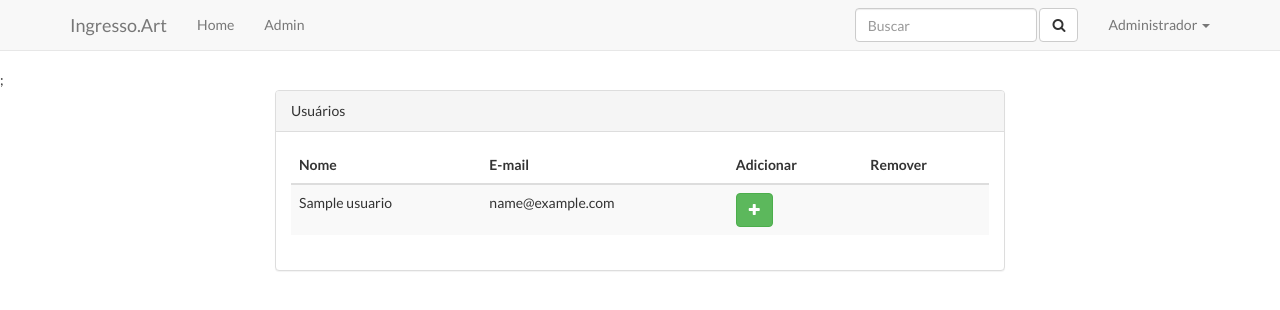
After one commit to lucianalml/ingresso, a Laravel app: template resources/views/admin/produtores/create.blade.php in a window 1280 px wide. The commit adds this page. Shown: the top 310 px of the page. Run offline with Laravel 8, Linux system fonts and the light colour scheme; a user stored in the database is signed in; data comes from the database, SQL or seed files in the repository; tables that the repository leaves empty hold one stand-in row (values such as "Sample post"); the template is opened without the code that fills it: most values are stand-ins (such as "Sample title", 1, 10 or a date in 2020); settings files or empty folders that the repository lacks are supplied; some libraries are stand-ins or nearby versions.

Commit message:
cadastro de produtores

```diff
--- a/app/Http/routes.php
+++ b/app/Http/routes.php
@@ -38,7 +38,7 @@ Route::group(['prefix' => 'admin', 'middleware' => 'admin'], function () {
 	Route::get('evento/{id}/edit', 'EventoController@edit');
 	Route::post('evento/{id}/edit', 'EventoController@update');
 
-	//ToDo
+	//ToDo - utilizar softDelete do laravel
 	//Route::post('evento/{id}/delete', 'EventoController@delete');
 
 // Lotes de um evento
@@ -51,15 +51,22 @@ Route::group(['prefix' => 'admin', 'middleware' => 'admin'], function () {
 // Edita um lote
     Route::get('evento/{evento}/lote/{lote}/edit', 'LoteController@edit');
     Route::post('evento/{evento}/lote/{lote}/edit', 'LoteController@update');
+
 //	Route::delete('/evento/{evento}', 'EventoController@destroy');
 
-	//Rota Get Produtores
+// Produtores cadastrados
 	Route::get('/produtores', 'ProdutorController@index');
 
-// Editar um produtor
+// Cadastrar um usuário como produtor
+	Route::get('/produtor/create', 'ProdutorController@create');
+	Route::post('/produtor/create/{id}', 'ProdutorController@store');
+
+// Editar dados do produtor
     Route::get('produtor/{produtor}/edit', 'ProdutorController@edit');
     Route::post('produtor/{produtor}/edit', 'ProdutorController@update');
 
+// Remove um usuário da lista de produtores
+    Route::delete('produtor/{produtor}', 'ProdutorController@destroy');
 
 
 });
--- a/app/Models/Evento.php
+++ b/app/Models/Evento.php
@@ -3,10 +3,16 @@
 namespace App\Models;
 
 use Illuminate\Database\Eloquent\Model;
+use Illuminate\Database\Eloquent\SoftDeletes;
 
 class Evento extends Model
 {
+
+    use SoftDeletes;
+
 	protected $fillable = array('nome', 'descricao', 'data', 'hora', 'local', 'produtor_id');
+
+    protected $dates = ['deleted_at'];
 
 
     /**
--- a/app/User.php
+++ b/app/User.php
@@ -6,6 +6,7 @@ use Illuminate\Foundation\Auth\User as Authenticatable;
 
 use App\Models\Admin;
 use App\Models\Evento;
+use App\Models\Produtor;
 
 class User extends Authenticatable
 {
@@ -44,6 +45,22 @@ class User extends Authenticatable
     }
 
     /**
+     * Verifica se o usuário é Produtor
+     */
+    public function isProdutor()
+    {
+        $produtor = Produtor::find($this->id);
+
+        if ($produtor == NULL) {
+            return false ;
+        }
+        else {
+            return true;
+        }
+
+    }
+
+    /**
      * Recupera todos os eventos desse usuário
      */
     public function eventos()
--- a/composer.json
+++ b/composer.json
@@ -6,7 +6,9 @@
     "type": "project",
     "require": {
         "php": ">=5.5.9",
-        "laravel/framework": "5.2.*"
+        "laravel/framework": "5.2.*",
+        "laravelcollective/html": "5.2.*",
+        "laracasts/flash": "^2.0"
     },
     "require-dev": {
         "fzaninotto/faker": "~1.4",
--- a/config/app.php
+++ b/config/app.php
@@ -156,6 +156,10 @@ return [
         App\Providers\EventServiceProvider::class,
         App\Providers\RouteServiceProvider::class,
 
+        Collective\Html\HtmlServiceProvider::class,
+        Laracasts\Flash\FlashServiceProvider::class,
+
+
     ],
 
     /*
@@ -202,6 +206,11 @@ return [
         'Validator' => Illuminate\Support\Facades\Validator::class,
         'View' => Illuminate\Support\Facades\View::class,
 
+        'Form' => Collective\Html\FormFacade::class,
+        'Html' => Collective\Html\HtmlFacade::class,
+
+        'Flash' => Laracasts\Flash\Flash::class,
+
     ],
 
 ];
--- /dev/null
+++ b/resources/views/admin/produtores/create.blade.php
@@ -0,0 +1,70 @@
+@extends('layouts.app')
+
+@section('content')
+
+<div class="container">
+<div class="col-sm-offset-2 col-sm-8">
+
+    <!-- Lista todos os usuarios -->
+    @if (count($usuarios) > 0)
+        <div class="panel panel-default">
+            <div class="panel-heading">
+                Usuários
+            </div>
+
+            <div class="panel-body">
+                <table class="table table-striped usuario-table">
+
+                    <!-- Table Headings -->
+                    <thead>
+                        <th>Nome</th>
+                        <th>E-mail</th>
+                        <th>Adicionar</th>
+                        <th>Remover</th>
+                    </thead>
+
+                    <!-- Table Body -->
+                    <tbody>
+                        @foreach ($usuarios as $usuario)
+                            <tr>
+                                <!-- Dados do usuário -->
+                                <td class="table-text"><div>{{ $usuario->name }}</div></td>
+								<td class="table-text"><div>{{ $usuario->email }}</div></td>
+                                <td>
+                                    <!-- Adicionar produtor -->
+					                @if( $usuario->isProdutor() == false )
+
+									{!! Form::open(array('action' => array('ProdutorController@store', $usuario->id ))) !!}
+
+											<button type="submit" name="add" class="btn btn-success"><i class="fa fa-plus" ></i></button>
+
+									{!! Form::close() !!}
+
+									@endif
+                                </td>
+
+                                <td>
+                                	<!-- Eliminar produtor -->
+                                    @if( $usuario->isProdutor() )
+
+									{!! Form::open(array('action' => array('ProdutorController@destroy', $usuario->id))) !!}
+
+					                {{ Form::hidden('_method', 'DELETE') }}
+
+											<button type="submit" name="del" class="btn btn-danger"><i class="fa fa-minus" ></i></button>
+
+									{!! Form::close() !!}
+
+                                    @endif
+                                </td>
+
+                            </tr>
+                        @endforeach
+                    </tbody>
+                </table>
+            </div>
+        </div>
+    @endif
+</div>
+</div>
+@endsection
--- a/resources/views/layouts/app.blade.php
+++ b/resources/views/layouts/app.blade.php
@@ -5,7 +5,7 @@
     <meta http-equiv="X-UA-Compatible" content="IE=edge">
     <meta name="viewport" content="width=device-width, initial-scale=1">
 
-    <title>Laravel</title>
+    <title>Ingresso.Art</title>
 
     <!-- Fonts -->
     <link rel="stylesheet" href="https://cdnjs.cloudflare.com/ajax/libs/font-awesome/4.5.0/css/font-awesome.min.css" integrity="sha384-XdYbMnZ/QjLh6iI4ogqCTaIjrFk87ip+ekIjefZch0Y+PvJ8CDYtEs1ipDmPorQ+" crossorigin="anonymous">
@@ -42,7 +42,7 @@
 
                 <!-- Branding Image -->
                 <a class="navbar-brand" href="{{ url('/') }}">
-                    Laravel
+                    Ingresso.Art
                 </a>
             </div>
 
@@ -84,11 +84,23 @@
     </nav>
 
 
+    @include('flash::message');
+
+
     @yield('content')
 
     <!-- JavaScripts -->
     <script src="https://cdnjs.cloudflare.com/ajax/libs/jquery/2.2.3/jquery.min.js" integrity="sha384-I6F5OKECLVtK/BL+8iSLDEHowSAfUo76ZL9+kGAgTRdiByINKJaqTPH/QVNS1VDb" crossorigin="anonymous"></script>
     <script src="https://cdnjs.cloudflare.com/ajax/libs/twitter-bootstrap/3.3.6/js/bootstrap.min.js" integrity="sha384-0mSbJDEHialfmuBBQP6A4Qrprq5OVfW37PRR3j5ELqxss1yVqOtnepnHVP9aJ7xS" crossorigin="anonymous"></script>
     {{-- <script src="{{ elixir('js/app.js') }}"></script> --}}
+
+    <script src="//code.jquery.com/jquery.js"></script>
+    <script src="//maxcdn.bootstrapcdn.com/bootstrap/3.2.0/js/bootstrap.min.js"></script>
+
+
+    <script>
+        $('#flash-overlay-modal').modal();
+    </script>
+
 </body>
 </html>
```
Also changed, not shown: app/Http/Controllers/EventoController.php (+8 -19 lines), app/Http/Controllers/ProdutorController.php (+94 -0 lines), app/Models/Produtor.php (+8 -0 lines), resources/views/admin/eventos/create-edit.blade.php (+23 -1 lines), resources/views/admin/produtores/edit.blade.php (+0 -11 lines), database/migrations/2016_05_20_153116_alter_produtores_table.php (added), database/migrations/2016_05_20_181125_change_eventos_table.php (added), 1 other file.
